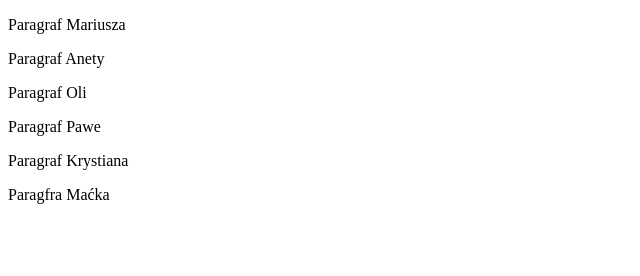
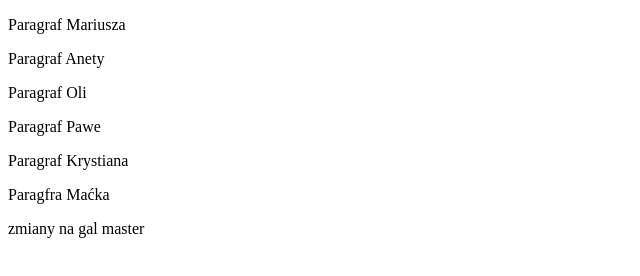
Before and after one commit to pawelbier/pawelbier.github.io, a plain HTML site: page index.html in a window 1280 px wide. Shown: the whole page, without its empty margins (0-640 px from the left). Drawn offline with Linux system fonts and the light colour scheme.

Commit message:
dod par na g master

```diff
--- a/index.html
+++ b/index.html
@@ -11,5 +11,7 @@
     <p>Paragraf Pawe</p>
     <p>Paragraf Krystiana</p>
     <p>Paragfra Maćka</p>
+
+    <p>zmiany na gal master</p>
 </body>
 </html>
```
